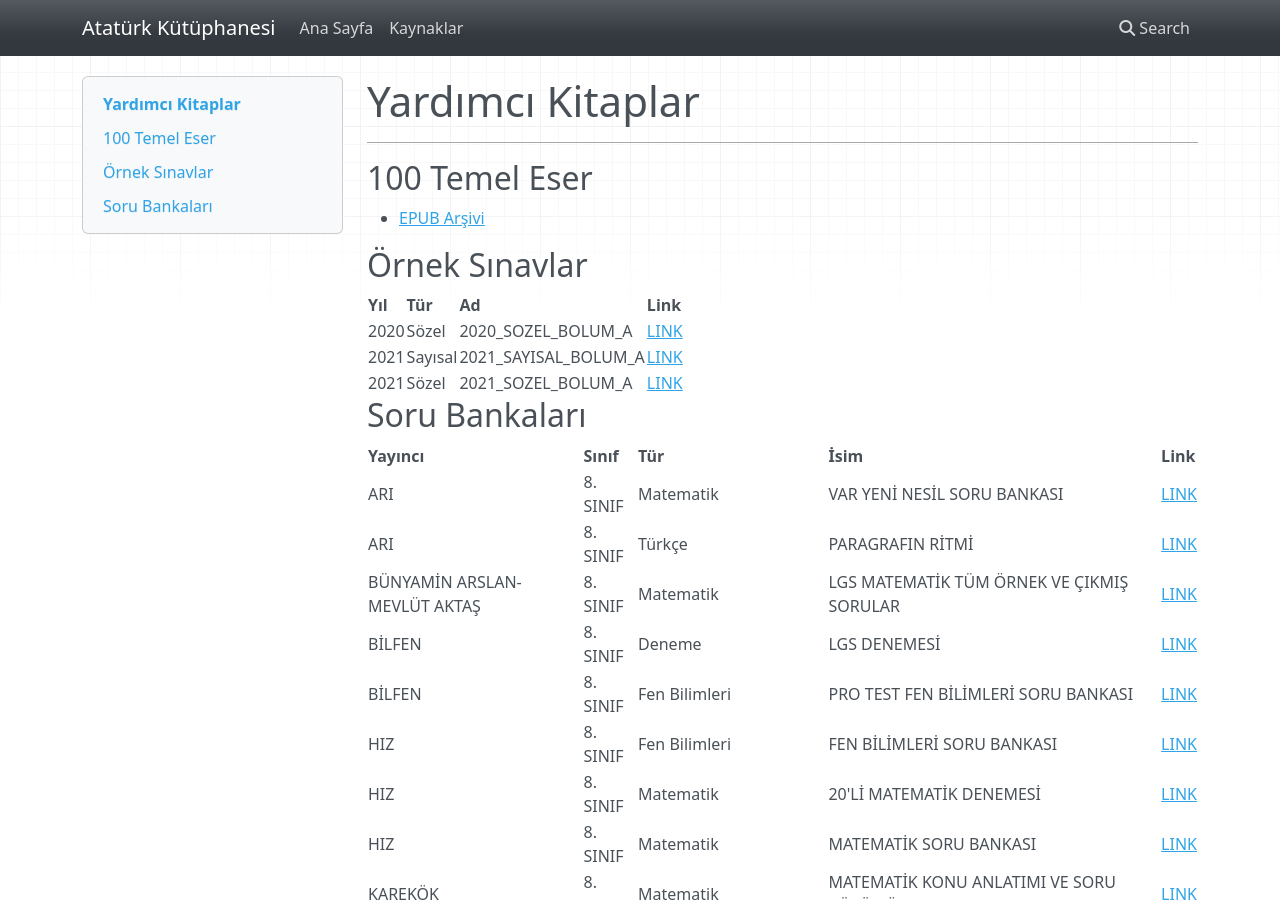
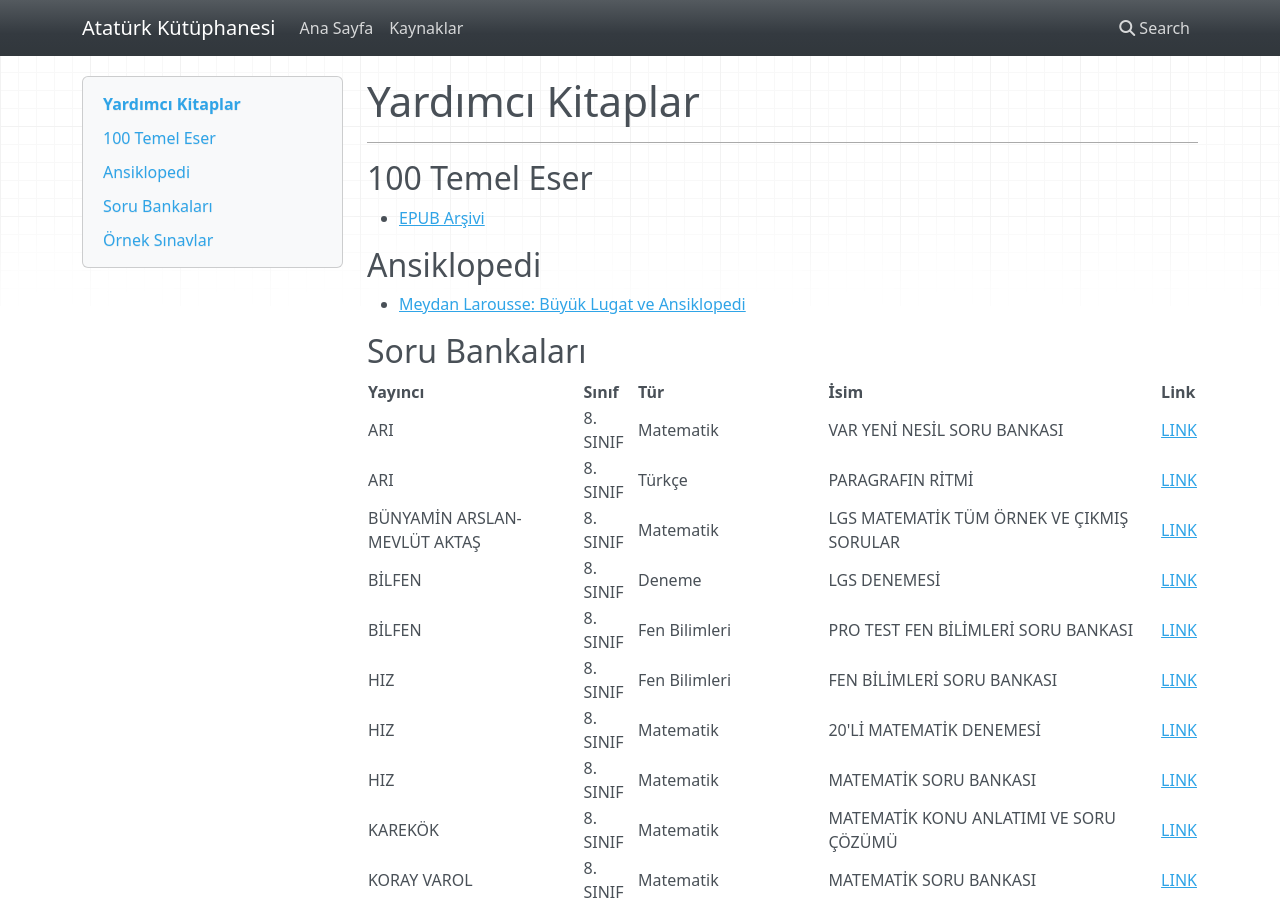
Before and after one commit to oldventura/AtaturkKutuphanesi, an MkDocs documentation site: the page built from docs/yardimci_kitaplar.md, in a window 1280 px wide and 900 px high. Built offline with MkDocs 1.6.1, drawn with Linux system fonts in a browser that asks for light colours; nearby versions of some CDN libraries; some of the changed text lies outside the part shown.

```diff
--- a/docs/yardimci_kitaplar.md
+++ b/docs/yardimci_kitaplar.md
@@ -5,12 +5,8 @@
 ## 100 Temel Eser
 * [EPUB Arşivi](https://mega.nz/folder/dVskDS7S#vKdRFbzxzFSPytD0OcO_7A)
 
-## Örnek Sınavlar
-| Yıl  | Tür     | Ad                   | Link                                                                                    |
-| ---- | ------- | -------------------- | --------------------------------------------------------------------------------------- |
-| 2020 | Sözel   | 2020_SOZEL_BOLUM_A   | [LINK](https://www.meb.gov.tr/meb_iys_dosyalar/2020_06/21195531_2020_sozel_bolum_a.pdf) |
-| 2021 | Sayısal | 2021_SAYISAL_BOLUM_A | [LINK](https://cdn.eba.gov.tr/icerik/lgs/2021_SAYISAL_BOLUM_A_.pdf)                     |
-| 2021 | Sözel   | 2021_SOZEL_BOLUM_A   | [LINK](https://cdn.eba.gov.tr/icerik/lgs/2021_SOZEL_BOLUM_A_.pdf)                       |
+## Ansiklopedi
+* [Meydan Larousse: Büyük Lugat ve Ansiklopedi](https://mega.nz/folder/eksQCD4I#TpgzLoUlKjCpssYEkV60oA)
 
 ## Soru Bankaları
 | Yayıncı                      | Sınıf    | Tür                                | İsim                                                                                  | Link                                            |
```
Also changed, not shown: other parts of docs/yardimci_kitaplar.md (+7 -0 lines).
